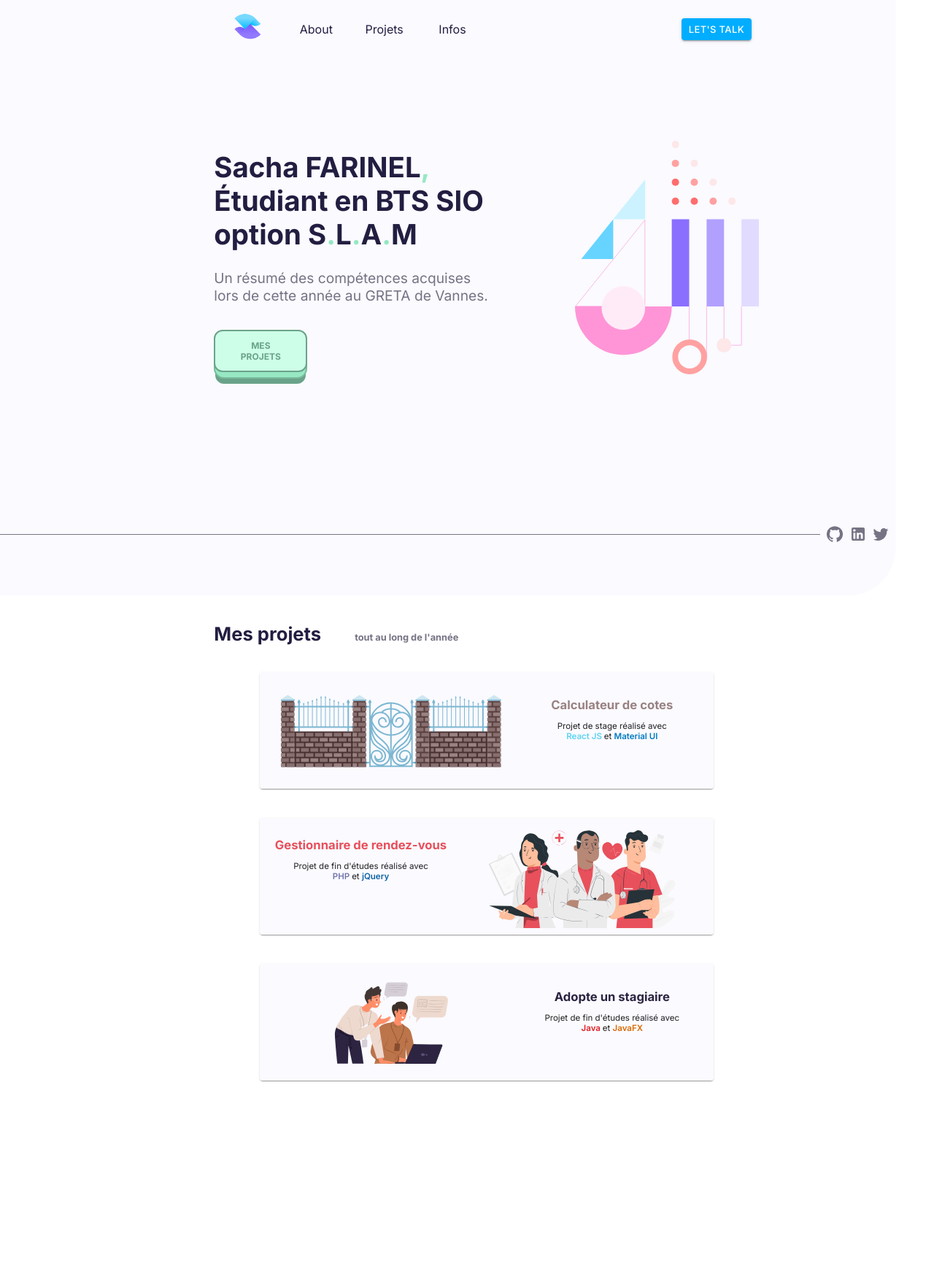
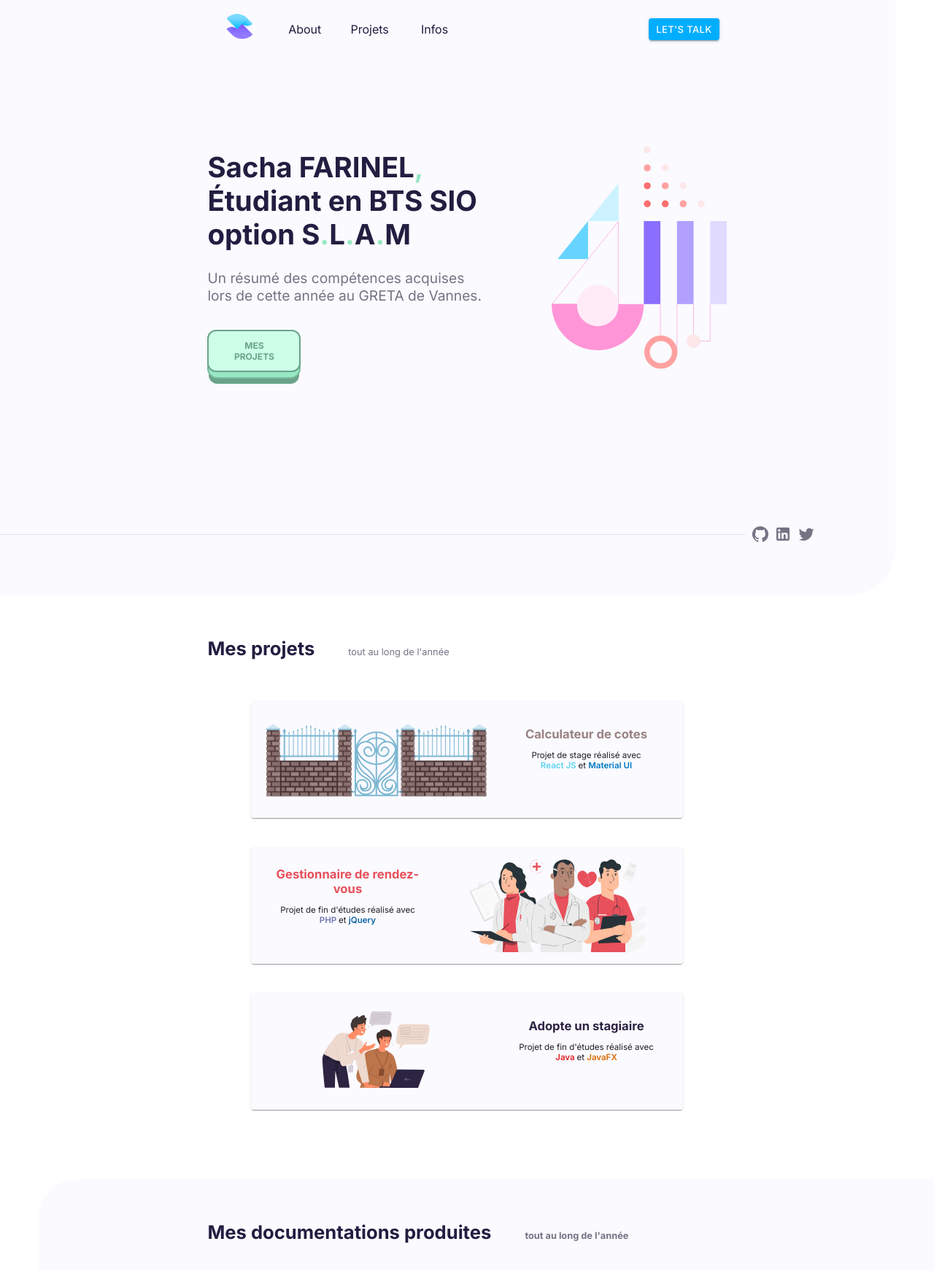
Before and after one commit to SachaFARINEL/Portfolio, a React (Create React App) app: page / in a window 1280 px wide. Shown: the top 1742 px of the page at 73% size. Before the commit the page ends 1681 px from the top, so only its background shows below. Built offline with nearby package versions, Linux system fonts and the light colour scheme.

Commit message:
réarrangement

```diff
--- a/src/components/App.js
+++ b/src/components/App.js
@@ -3,7 +3,6 @@ import Projets from './projets';
 import MainPresentation from './mainPresentation';
 import BarreSocial from './barreSocial';
 import { Grid } from '@mui/material';
-import '../styles/App.css';
 import * as React from 'react';
 
 
@@ -13,79 +12,52 @@ function App() {
 
   return (
     <>
-      {/* <Body /> */}
-      <Grid
-        container
-        justifyContent="center"
-      >
-        <Grid
-          item
-          xs={1}
-          style={{ background: '#FAFAFF' }}
-        >
-        </Grid>
 
-        <Grid
-          item
-          xs={10.5}
-          style={{ background: '#FAFAFF', height: '90vh' }}
-        >
+      <Grid container height='90vh'>
+        <Grid item xs={1} style={{ background: '#FAFAFF' }}></Grid>
+        <Grid item xs={10} style={{ background: '#FAFAFF' }}>
           <Entete />
           <MainPresentation />
         </Grid>
+        <Grid item xs={0.5} style={{ background: '#FAFAFF' }}></Grid>
+        <Grid item xs={0.5}></Grid>
+      </Grid>
 
-        <Grid
-          item
-          xs={0.5}
-          style={{ paddingLeft: '-50px' }}
-        >
+      <Grid container >
+        <Grid item xs={11.5} style={{ background: '#FAFAFF', borderBottomRightRadius: '8vh', height: '12vh' }}>
+          <BarreSocial />
         </Grid>
       </Grid>
 
-      <Grid container
-        xs={11.5}
-        style={{ background: '#FAFAFF', borderBottomRightRadius: '8vh', height: '12vh' }}
-      >
-        <BarreSocial />
-      </Grid>
-
-      <Grid
-        container
-        justifyContent="center"
-      >
-        <Grid
-          item
-          xs={1}
-
-        ></Grid>
-        <Grid
-          item
-          xs={10.5}
-        >
-
-          <Grid
-            container
-            justifyContent="center"
-          >
-            <Grid
-              item
-              xs={8}
-              style={{ margin: 20 }}
-            >
-              <h1 id="mesProjets" style={{ fontFamily: 'Inter', fontSize: '2vw', color: '#221e41' }}>Mes projets <span style={{ fontSize: '1vw', color: '#757384', marginLeft: 40 }}>tout au long de l'année</span></h1>
+      <Grid container height='100vh'>
+        <Grid item xs={1}></Grid>
+        <Grid item xs={10}>
+          <Grid container justifyContent="center">
+            <Grid item xs={8} style={{ margin: '5vh' }}>
+              <h1 id="mesProjets" style={{ fontFamily: 'Inter', fontSize: '2vw', color: '#221e41' }}>Mes projets <span style={{ fontSize: '1vw', color: '#757384', marginLeft: 40, fontWeight: 'lighter' }}>tout au long de l'année</span></h1>
             </Grid>
             <Grid item xs={10}>
               <Projets />
+            </Grid>
+          </Grid>
+        </Grid>
+        <Grid item xs={1}></Grid>
+      </Grid>
+
+      <Grid container height='90vh'>
+        <Grid item xs={0.5} ></Grid>
+        <Grid item xs={0.5} style={{ background: '#FAFAFF', borderTopLeftRadius: '8vh' }}></Grid>
+        <Grid item xs={10} style={{ background: '#FAFAFF' }}>
+          <Grid container justifyContent="center">
+            <Grid item xs={8} style={{ margin: '5vh' }}>
+              <h1 id="mesDocumentations" style={{ fontFamily: 'Inter', fontSize: '2vw', color: '#221e41' }}>Mes documentations produites <span style={{ fontSize: '1vw', color: '#757384', marginLeft: 40 }}>tout au long de l'année</span></h1>
+            </Grid>
+            <Grid item xs={10}>
 
             </Grid>
           </Grid>
-
         </Grid>
-        <Grid
-          item
-          xs={0.5}>
-
-        </Grid>
+        <Grid item xs={1} style={{ background: '#FAFAFF' }}></Grid>
       </Grid>
     </>
   );
--- a/src/components/barreSocial.js
+++ b/src/components/barreSocial.js
@@ -9,13 +9,15 @@ const BarreSocial = () => {
 
     return (
         <>
-            <Grid item xs={11}>
-                <h1 className='transitionLeft' style={{ borderTop: '1px solid #757384', marginTop: 12 }}></h1>
-            </Grid>
-            <Grid item xs={1} style={{ display: 'flex', justifyContent: 'space-evenly' }}>
-                <a href='https://github.com/SachaFARINEL'><GitHubIcon className='git' style={{ color: '#757384' }} /></a>
-                <a href='#'><LinkedInIcon className='link' style={{ color: '#757384' }} /></a>
-                <a href='#'><TwitterIcon className='twitter' style={{ color: '#757384' }} /></a>
+            <Grid container >
+                <Grid item xs={10}>
+                    <h1 className='transitionLeft' style={{ borderTop: '1px solid #E3E2EF', marginTop: 12 }}></h1>
+                </Grid>
+                <Grid item xs={1} style={{ display: 'flex', justifyContent: 'space-evenly' }}>
+                    <a href='https://github.com/SachaFARINEL'><GitHubIcon className='git' style={{ color: '#757384' }} /></a>
+                    <a href='#'><LinkedInIcon className='link' style={{ color: '#757384' }} /></a>
+                    <a href='#'><TwitterIcon className='twitter' style={{ color: '#757384' }} /></a>
+                </Grid>
             </Grid>
         </>
     )
--- a/src/components/entete.js
+++ b/src/components/entete.js
@@ -8,67 +8,33 @@ const Entete = () => {
 
     return (
         <>
-            <Grid
-                container
-                justifyContent="center"
-            >
 
-                <Grid
-                    item
-                    xs={8}
-                    style={{ height: '10vh', display: 'flex', alignItems: 'center', marginBottom: 100 }}>
-
-                    <Grid
-                        container
-                    >
-
-                        <Grid
-                            item
-                            xs={9}
-                            style={{ display: 'flex' }}>
-
-                            <Grid
-                                container
-                                alignItems="center"
-                            >
-                                <Grid
-                                    item
-                                    xs={2}
-                                    style={{ display: 'flex', alignItems: 'center', justifyContent: 'center' }}>
+            <Grid container justifyContent="center">
+                <Grid item xs={8} style={{ height: '10vh', display: 'flex', alignItems: 'center', marginBottom: 100 }}>
+                    <Grid container >
+                        <Grid item xs={9} style={{ display: 'flex' }}>
+                            <Grid container alignItems="center">
+                                <Grid item xs={2} style={{ display: 'flex', alignItems: 'center', justifyContent: 'center' }}>
                                     <a href="#"><img style={{ maxWidth: 50, marginBottom: 5 }} src="/assets/logo.png" alt="My Happy SVG" /></a>
                                 </Grid>
-                                <Grid
-                                    item
-                                    xs={2}
-                                    style={{ display: 'flex', justifyContent: 'center' }}>
+                                <Grid item xs={2} style={{ display: 'flex', justifyContent: 'center' }}>
                                     <h6 className='menuHeader'>About</h6>
                                 </Grid>
-                                <Grid
-                                    item
-                                    xs={2}
-                                    style={{ display: 'flex', justifyContent: 'center' }}>
+                                <Grid item xs={2} style={{ display: 'flex', justifyContent: 'center' }}>
                                     <a href="#mesProjets"><h6 className='menuHeader'>Projets</h6></a>
                                 </Grid>
-                                <Grid
-                                    item
-                                    xs={2}
-                                    style={{ display: 'flex', justifyContent: 'center' }}>
+                                <Grid item xs={2} style={{ display: 'flex', justifyContent: 'center' }}>
                                     <h6 className='menuHeader'>Infos</h6>
                                 </Grid>
                             </Grid>
                         </Grid>
 
-                        <Grid
-                            item
-                            xs={3}
-                            style={{ display: 'flex', alignItems: 'center', justifyContent: 'end' }}>
+                        <Grid item xs={3} style={{ display: 'flex', alignItems: 'center', justifyContent: 'end' }}>
                             <Button variant="contained" size="small" style={{ marginRight: 10, paddingLeft: 10, paddingRight: 10, background: '#00ADFF', fontFamily: 'Inter' }}>
                                 Let's talk
                             </Button>
                         </Grid>
-
                     </Grid>
-
                 </Grid>
             </Grid>
         </>
--- a/src/components/projets.js
+++ b/src/components/projets.js
@@ -8,22 +8,16 @@ import '../styles/projets.css'
 const Projets = (props) => {
     return (
         <>
-            <Grid
-                container
-                justifyContent="center"
-            >
+            <Grid container justifyContent="center">
 
-                <Grid
-                    item
-                    xs={8}
-                    style={{ marginBottom: '5vh' }}>
+                <Grid item xs={8} style={{ marginBottom: '5vh' }}>
                     <div className="divProjets">
                         <a className='cardProjets' target='_blank' href='https://hilarious-sprinkles-b1e969.netlify.app/'>
                             <Card>
                                 <CardContent style={{ background: '#FAFAFF', paddingTop: 24, height: '20vh' }}>
                                     <Grid container>
                                         <Grid item xs={7} style={{ display: 'flex', justifyContent: 'center', alignItems: 'center', overflow: 'hidden' }}>
-                                            <img style={{ width: '95%', paddingRight: 15 }} src='/assets/portail.svg'></img>
+                                            <img style={{ width: '100%', paddingRight: 15 }} src='/assets/portail.svg'></img>
                                         </Grid>
                                         <Grid item xs={5} style={{ display: 'flex', flexDirection: 'column', alignItems: 'center' }}>
                                             <h1 style={{ fontFamily: 'Inter', color: '#998282', fontSize: '1.3vw' }}>Calculateur de cotes</h1>
@@ -39,10 +33,7 @@ const Projets = (props) => {
 
                 </Grid>
 
-                <Grid
-                    item
-                    xs={8}
-                    style={{ marginBottom: '5vh' }}>
+                <Grid item xs={8} style={{ marginBottom: '5vh' }}>
                     <div className="divProjets">
                         <a style={{ textDecoration: 'none' }} className='cardProjets' target='_blank' href='https://github.com/SachaFARINEL/Promed'>
                             <Card>
@@ -62,11 +53,8 @@ const Projets = (props) => {
                     </div>
                 </Grid>
 
-                <Grid
-                    item
-                    xs={8}
-                >
-                    <div className="divProjets" style={{ marginBottom: 200 }}>
+                <Grid item xs={8}>
+                    <div className="divProjets" style={{ marginBottom: '5vh' }}>
                         <a className='cardProjets' target='_blank' href='https://github.com/SachaFARINEL/Staggers'>
                             <Card>
                                 <CardContent style={{ background: '#FAFAFF', paddingTop: 24, height: '20vh' }}>
--- a/src/styles/App.css
+++ /dev/null
@@ -1,64 +0,0 @@
-.App {
-  text-align: center;
-}
-
-.App-logo {
-  height: 40vmin;
-  pointer-events: none;
-}
-
-@media (prefers-reduced-motion: no-preference) {
-  .App-logo {
-    animation: App-logo-spin infinite 20s linear;
-  }
-}
-
-.App-header {
-  background-color: #282c34;
-  min-height: 100vh;
-  display: flex;
-  flex-direction: column;
-  align-items: center;
-  justify-content: center;
-  font-size: calc(10px + 2vmin);
-  color: white;
-}
-
-.App-link {
-  color: #61dafb;
-}
-
-@keyframes App-logo-spin {
-  from {
-    transform: rotate(0deg);
-  }
-  to {
-    transform: rotate(360deg);
-  }
-}
-
-.hr {
-  /* centre verticalement les enfants entre eux */
-  align-items: center;
-
-  /* active flexbox */
-  display: flex;
-
-  /* garde le texte centré s’il passe sur plusieurs lignes ou si flexbox n’est pas supporté */
-  text-align: center;
-}
-
-.hr::before,
-.hr::after {
-  /* la couleur est volontairement absente ; ainsi elle sera celle du texte */
-  border-top: 0.0625em solid;
-
-  /* nécessaire pour afficher les pseudo-éléments */
-  content: "";
-
-  /* partage le reste de la largeur disponible */
-  flex: 1;
-
-  /* espace les traits du texte */
-  margin: 0 0.5em;
-}
```
Also changed, not shown: src/components/mainPresentation.js (+3 -17 lines).
